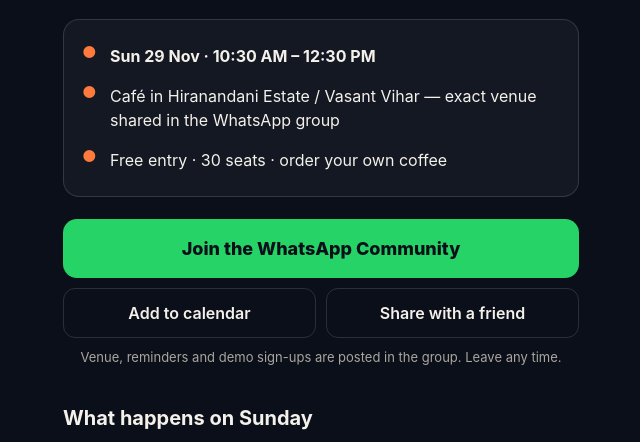
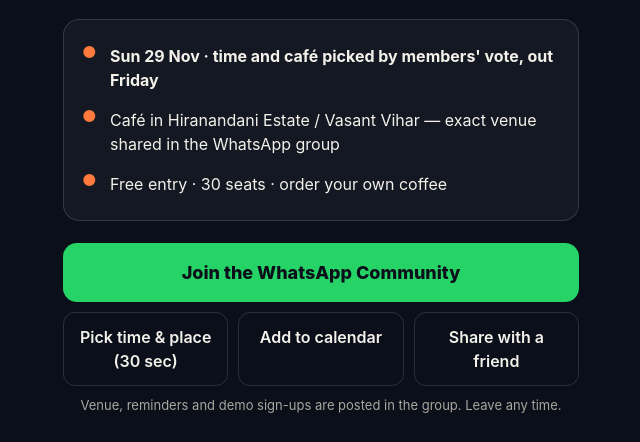
Before and after one commit to surajlath/thaneaiclub, a plain HTML site: page index.html in a window 1280 px wide. Shown: the part 285-727 px from the top of the page, without its empty margins (319-959 px from the left). Drawn offline with Linux system fonts and the light colour scheme.

Commit message:
Time and cafe now picked by member vote; add form button; all-day calendar entry
Co-Authored-By: Claude Opus 5.5 <noreply@anthropic.com>

```diff
--- a/index.html
+++ b/index.html
@@ -2,11 +2,11 @@
 <html lang="en"><head>
 <meta charset="utf-8"><meta name="viewport" content="width=device-width,initial-scale=1">
 <title>Thane AI Club — free Sunday AI meetup, Sun 29 Nov</title>
-<meta name="description" content="Free Sunday meetups for people building and using AI in Thane. Live demos, a live build, an AI clinic. First meetup Sun 29 Nov, 10:30 AM, Hiranandani Estate / Vasant Vihar.">
+<meta name="description" content="Free Sunday meetups for people building and using AI in Thane. Live demos, a live build, an AI clinic. First meetup Sun 29 Nov in Thane. Time and café picked by members.">
 <meta property="og:type" content="website">
 <meta property="og:url" content="https://surajlath.github.io/thaneaiclub/">
 <meta property="og:title" content="Thane AI Club — free Sunday AI meetup">
-<meta property="og:description" content="Sun 29 Nov · 10:30 AM · café in Hiranandani Estate / Vasant Vihar · 30 seats · free">
+<meta property="og:description" content="Sun 29 Nov · a café in Thane · 30 seats · free">
 <meta property="og:image" content="https://surajlath.github.io/thaneaiclub/og-1200x630.png">
 <meta property="og:image:width" content="1200"><meta property="og:image:height" content="630">
 <meta name="twitter:card" content="summary_large_image">
@@ -50,13 +50,13 @@ footer a{color:var(--muted)}
 <p class="lede">A free Sunday meetup in Thane for people who build with AI, run a business with it, or want to start using it at work.</p>
 
 <div class="card">
-<div><span>●</span><div><b>Sun 29 Nov · 10:30 AM – 12:30 PM</b></div></div>
+<div><span>●</span><div><b>Sun 29 Nov · time and café picked by members' vote, out Friday</b></div></div>
 <div><span>●</span><div>Café in Hiranandani Estate / Vasant Vihar — exact venue shared in the WhatsApp group</div></div>
 <div><span>●</span><div>Free entry · 30 seats · order your own coffee</div></div>
 </div>
 
 <a class="btn" href="https://chat.whatsapp.com/BkUokIUbMJt1Ig8dP57duu">Join the WhatsApp Community</a>
-<div class="row"><a class="btn2" href="thane-ai-club-29nov.ics">Add to calendar</a><a class="btn2" href="https://wa.me/?text=Free%20AI%20meetup%20in%20Thane%20this%20Sunday%20(29%20Nov%2C%2010%3A30%20AM)%20%E2%80%94%20Thane%20AI%20Club%3A%20https%3A%2F%2Fsurajlath.github.io%2Fthaneaiclub%2F">Share with a friend</a></div>
+<div class="row"><a class="btn2" href="https://docs.google.com/forms/d/e/1FAIpQLSefgal6noyd1hHJQHeiF2ybK60U4ZGxHzpSKM5nzroZYaRpWA/viewform">Pick time &amp; place (30 sec)</a><a class="btn2" href="thane-ai-club-29nov.ics">Add to calendar</a><a class="btn2" href="https://wa.me/?text=Free%20AI%20meetup%20in%20Thane%20this%20Sunday%20(29%20Nov)%20%E2%80%94%20Thane%20AI%20Club%3A%20https%3A%2F%2Fsurajlath.github.io%2Fthaneaiclub%2F">Share with a friend</a></div>
 <p class="small">Venue, reminders and demo sign-ups are posted in the group. Leave any time.</p>
 
 <h2>What happens on Sunday</h2>
```
Also changed, not shown: 1 other file.
